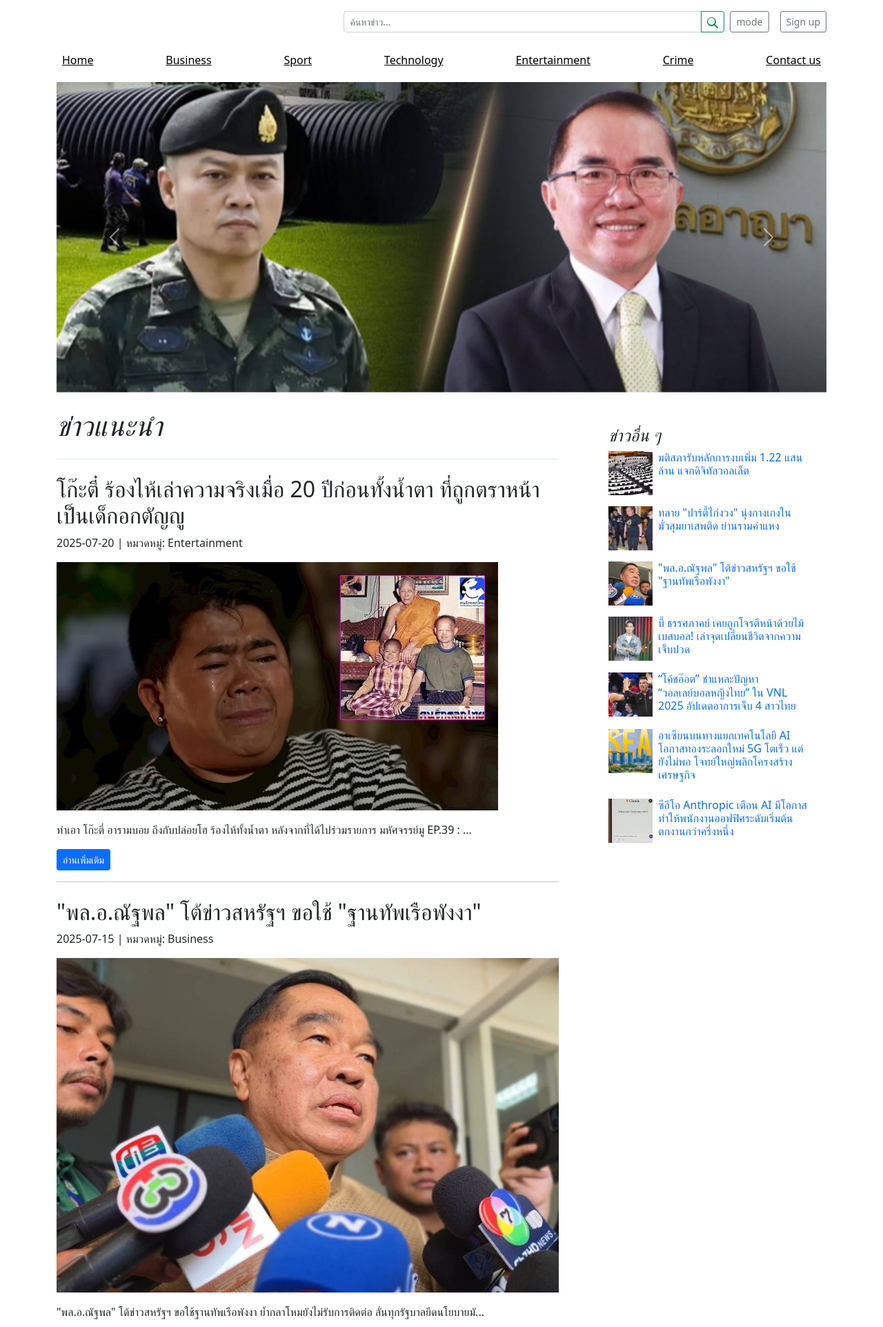
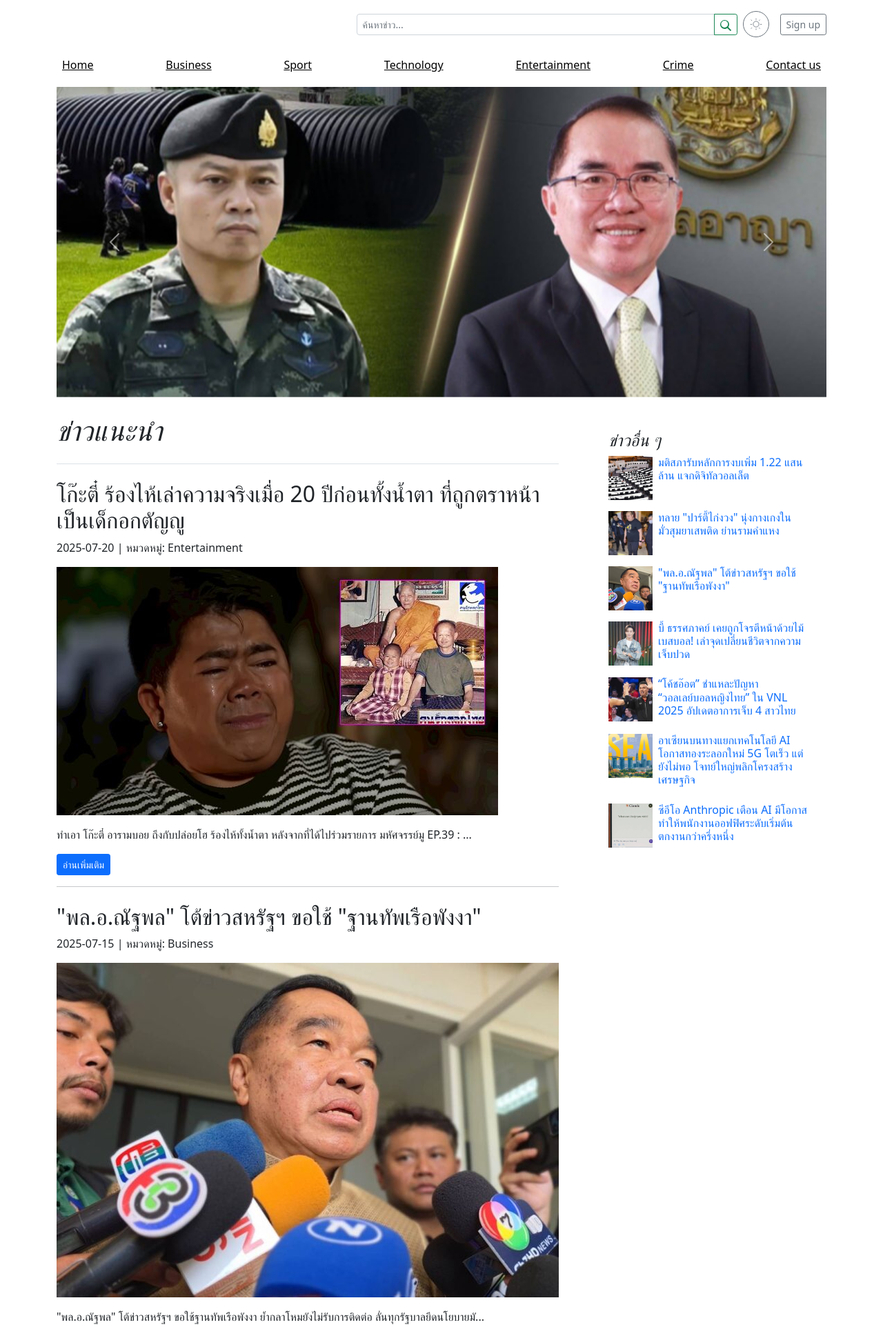
Before and after one commit to kanyaphon4115/web5, a PHP site: page /web5/ in a window 1280 px wide. Shown: the top 1924 px of the page at 69% size. Run offline with PHP 8.4, Linux system fonts and the light colour scheme; data comes from the database, SQL or seed files in the repository.

Commit message:
Update index.php

```diff
--- a/admin/index.php
+++ b/admin/index.php
@@ -33,7 +33,6 @@ include("../db2/connection.php");
     </script>
   </head>
   <body>
-    <script src="theme-toggle.js"></script>
     <div class="container">
       <header class="blog-header py-3">
         <div class="row flex-nowrap justify-content-between align-items-center">
@@ -62,8 +61,20 @@ include("../db2/connection.php");
                 </button>
               </div>
             </form>
-            <button id="toggle-theme-btn" class="btn btn-outline-secondary btn-sm me-2">mode</button>
-            <a class="btn btn-sm btn-outline-secondary ms-2" href="../user/signup.php">Sign up</a>
+
+            <!-- ปุ่มโหมด (Toggle Theme) -->
+            <button id="toggle-theme-btn"
+              class="btn btn-outline-secondary btn-sm rounded-circle d-flex align-items-center justify-content-center me-2"
+              style="width: 38px; height: 38px;"
+              aria-label="Toggle theme"
+            >
+              <svg id="theme-icon" xmlns="http://www.w3.org/2000/svg" width="22" height="22" fill="currentColor" viewBox="0 0 24 24">
+                <!-- เริ่มต้นเป็น sun -->
+                <path id="theme-icon-path" d="M12 4.5V2m0 20v-2.5m7.07-7.07H22m-20 0h2.93m12.02 5.66l1.77 1.77m-15.56 0l1.77-1.77m12.02-12.02l1.77-1.77m-15.56 0l1.77 1.77M12 7a5 5 0 100 10 5 5 0 000-10z"/>
+              </svg>
+            </button>
+
+            <a class="btn btn-sm btn-outline-secondary ms-2" href="/web5/user/signup.php">Sign up</a>
           </div>
         </div>
       </header>
@@ -169,5 +180,36 @@ include("../db2/connection.php");
     <footer class="blog-footer text-center py-3">
       <p><a href="#">Back to top</a></p>
     </footer>
+
+    <script>
+      // โหลดสถานะธีมตอนเปิดหน้าเว็บ
+      document.addEventListener('DOMContentLoaded', () => {
+        const btn = document.getElementById('toggle-theme-btn');
+        const iconPath = document.getElementById('theme-icon-path');
+        let dark = localStorage.getItem('theme') === 'dark';
+
+        function updateTheme() {
+          document.body.classList.toggle('bg-dark', dark);
+          document.body.classList.toggle('text-white', dark);
+          if (dark) {
+            iconPath.setAttribute('d', 'M21 12.79A9 9 0 1111.21 3a7 7 0 109.79 9.79z');
+            iconPath.setAttribute('fill', 'currentColor');
+            iconPath.setAttribute('stroke', 'none');
+          } else {
+            iconPath.setAttribute('d', 'M12 4.5V2m0 20v-2.5m7.07-7.07H22m-20 0h2.93m12.02 5.66l1.77 1.77m-15.56 0l1.77-1.77m12.02-12.02l1.77-1.77m-15.56 0l1.77 1.77M12 7a5 5 0 100 10 5 5 0 000-10z');
+            iconPath.setAttribute('fill', 'none');
+            iconPath.setAttribute('stroke', 'currentColor');
+          }
+        }
+
+        updateTheme();
+
+        btn.addEventListener('click', () => {
+          dark = !dark;
+          localStorage.setItem('theme', dark ? 'dark' : 'light');
+          updateTheme();
+        });
+      });
+    </script>
   </body>
 </html>
```
